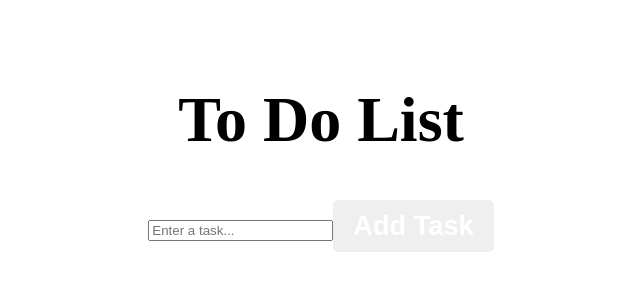
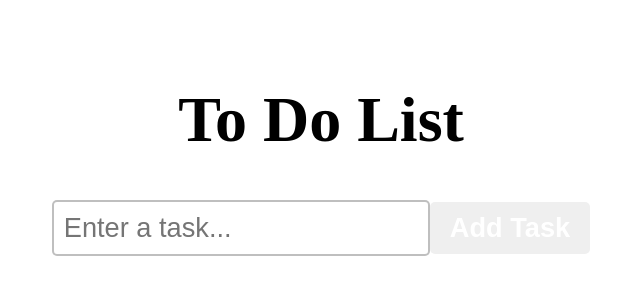
Before and after one commit to Julesmcghouls/todo, a React (Vite) app: page / in a window 1280 px wide. Shown: the top 300 px of the page, without its empty margins (319-959 px from the left). Built offline with nearby package versions, Linux system fonts and the light colour scheme.

Commit message:
updated todolist function and css styling

```diff
--- a/src/ToDoList.jsx
+++ b/src/ToDoList.jsx
@@ -1,4 +1,5 @@
 import React, { useState } from "react"
+import "./index.css"
 
 function ToDoList() {
 
--- a/src/index.css
+++ b/src/index.css
@@ -38,3 +38,22 @@ button {
 .move-button:hover {
   background-color: darkblue (207, 90%, 54%);
 }
+input[type="text"] {
+  font-size: 1.7rem;
+  padding: 10px;
+  border: 2px solid hsla(0, 0%, 50%, 0.5);
+  border-radius: 5px;
+  color: hsla(0, 0%, 0%, 0.5);
+}
+
+ol {
+  padding: 0;
+}
+
+li {
+  font-size: 2rem;
+  font-weight: bold;
+  padding: 15px;
+  background-color: hsl(0, 0%, 97%);
+  margin-bottom: 10px;
+}
```
